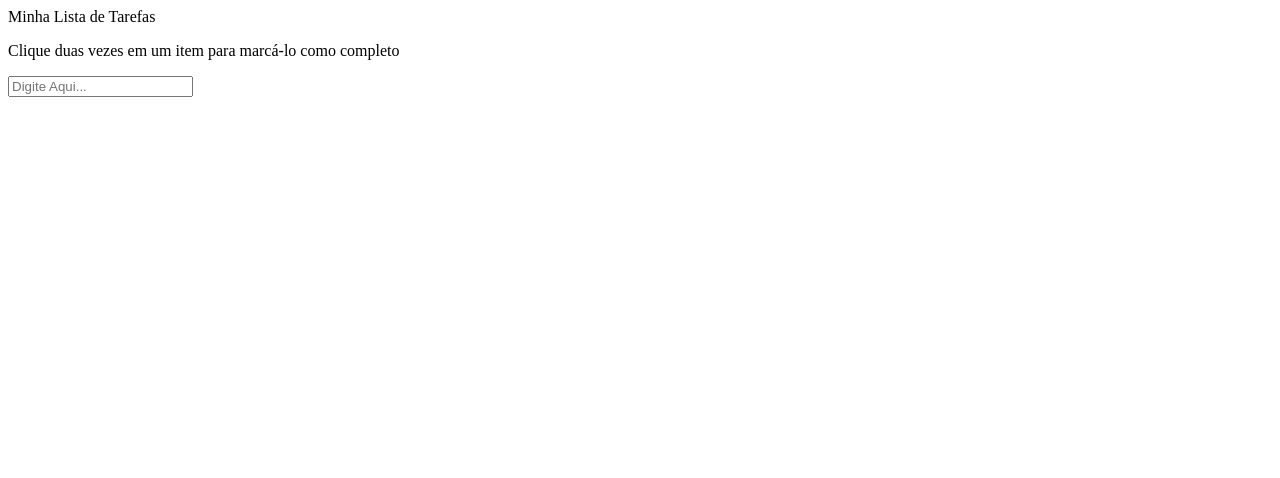
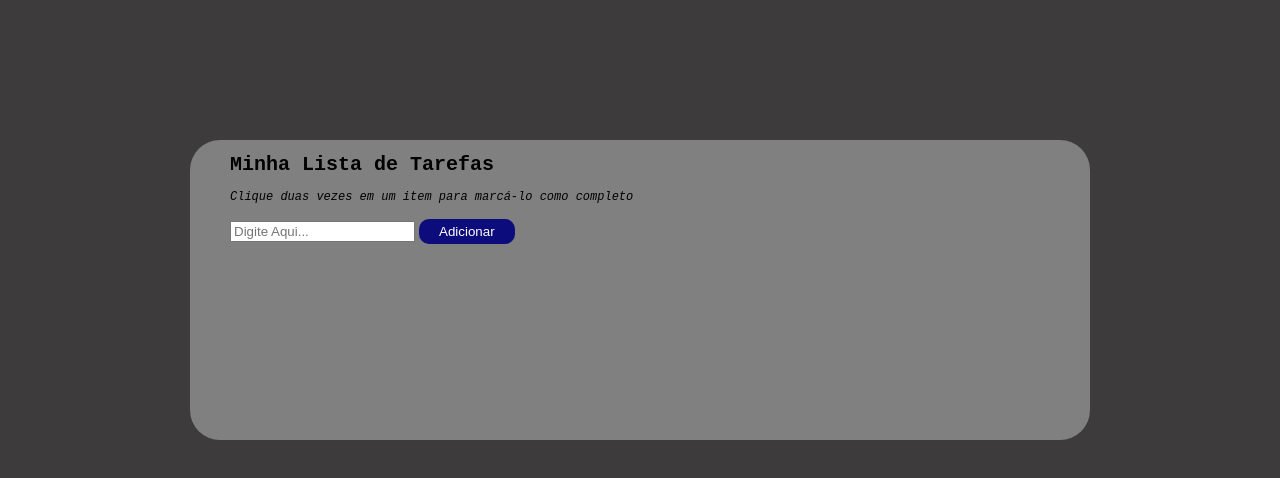
Before and after one commit to venturinn/05-trybe-project-todo-list, a website: page index.html in a window 1280 px wide. Drawn offline with Linux system fonts and the light colour scheme.

Commit message:
Adicionado requisito 05.

```diff
--- a/index.html
+++ b/index.html
@@ -11,12 +11,25 @@
 
 <body>
 
-    <head>Minha Lista de Tarefas</head>
+    <div id="quadro-central">
 
-    <p id="funcionamento">Clique duas vezes em um item para marcá-lo como completo</p>
-    <input id="texto-tarefa" type="text"placeholder="Digite Aqui...">
+        <div id="titulo">
 
-    <ol id="lista-tarefas"></ol>
+            <head><strong> Minha Lista de Tarefas</strong></head>
+        </div>
+        <div id="texto">
+            <p id="funcionamento"><em>Clique duas vezes em um item para marcá-lo como completo</em></p>
+        </div>
+        <div id="imput">
+            <input id="texto-tarefa" type="text" placeholder="Digite Aqui...">
+            <button id="criar-tarefa">Adicionar</button>
+        </div>
+        <div id="lista">
+            <ol id="lista-tarefas"></ol>
+        </div>
+
+
+    </div>
 
 
     <script src="script.js"></script>
--- a/script.js
+++ b/script.js
@@ -0,0 +1,20 @@
+const criarTarefa = document.getElementById('criar-tarefa');
+const textoTarefa = document.getElementById('texto-tarefa');
+const lista = document.getElementsByTagName('ol');
+const quadroCentral = document.getElementById('quadro-central');
+
+
+// Função para criar os itens da lista de tarefas
+
+function creat() {
+  const text = document.createElement('li');
+
+  text.innerText = textoTarefa.value;
+  text.style.height = '20px';
+  text.style.marginLeft = '15px';
+  lista[0].appendChild(text);
+  textoTarefa.value = '';
+  quadroCentral.style.height = `${String(quadroCentral.offsetHeight + 20)}px`;
+}
+
+criarTarefa.addEventListener('click', creat);
--- a/style.css
+++ b/style.css
@@ -0,0 +1,51 @@
+body {
+  background-color: rgb(61, 59, 59);
+}
+
+#quadro-central {
+  background-color: grey;
+  margin-top: 140px;
+  margin-left: auto;
+  margin-right: auto;
+  line-height: 0px;
+  height: 300px;
+  width: 900px;
+  border-radius: 30px;
+}
+
+#titulo {
+  padding-top: 25px;
+  padding-left: 40px;
+  padding-bottom: 15px;
+  font-size: 20px;
+  font-family: monospace;
+}
+
+#texto {
+  padding-top: 5px;
+  padding-left: 40px;
+  padding-bottom: 5px;
+  font-size: 12px;
+  font-family: monospace;
+}
+
+#imput {
+  padding-top: 5px;
+  padding-left: 40px;
+  padding-bottom: 5px;
+}
+
+#criar-tarefa{
+background-color: rgb(12, 12, 124);
+color:white;
+border-radius: 10px;
+padding-left: 20px;
+padding-right: 20px;
+padding-top: 5px;
+padding-bottom: 5px;
+border:none;
+}
+
+#texto-tarefa{
+outline-color:rgb(12, 12, 124) ;
+}
```
